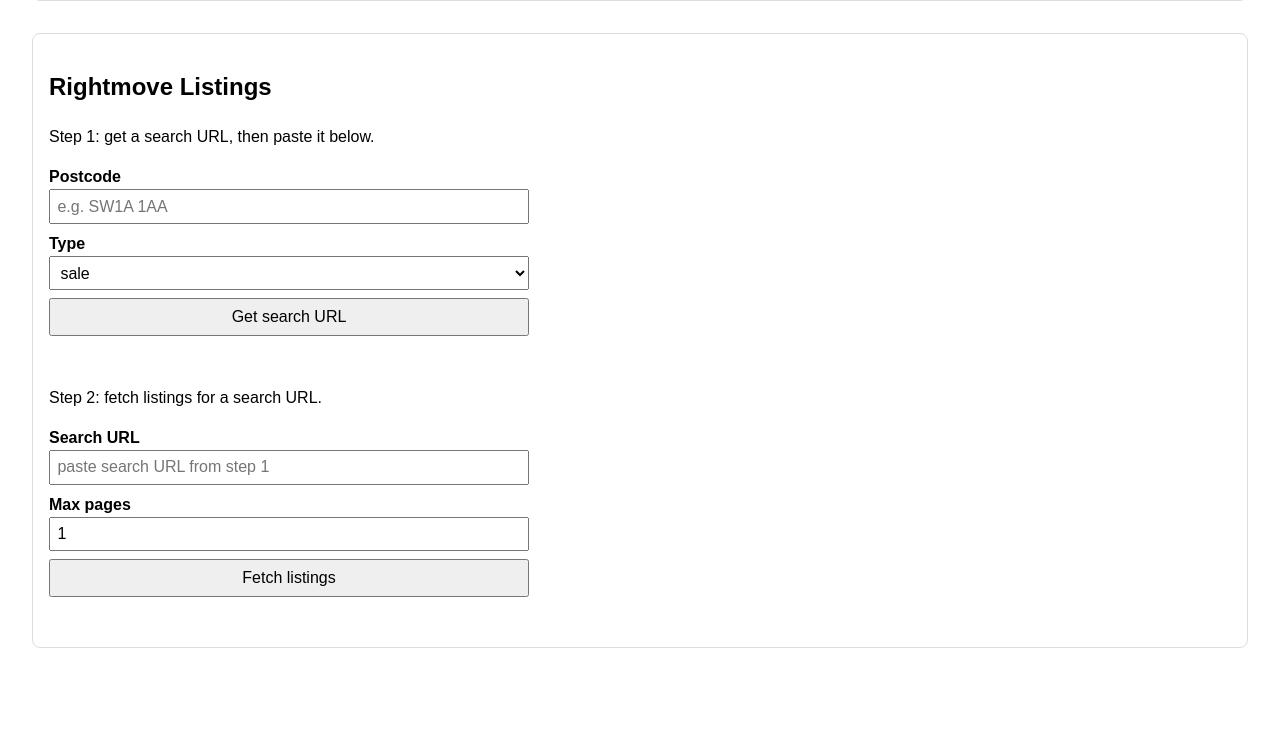
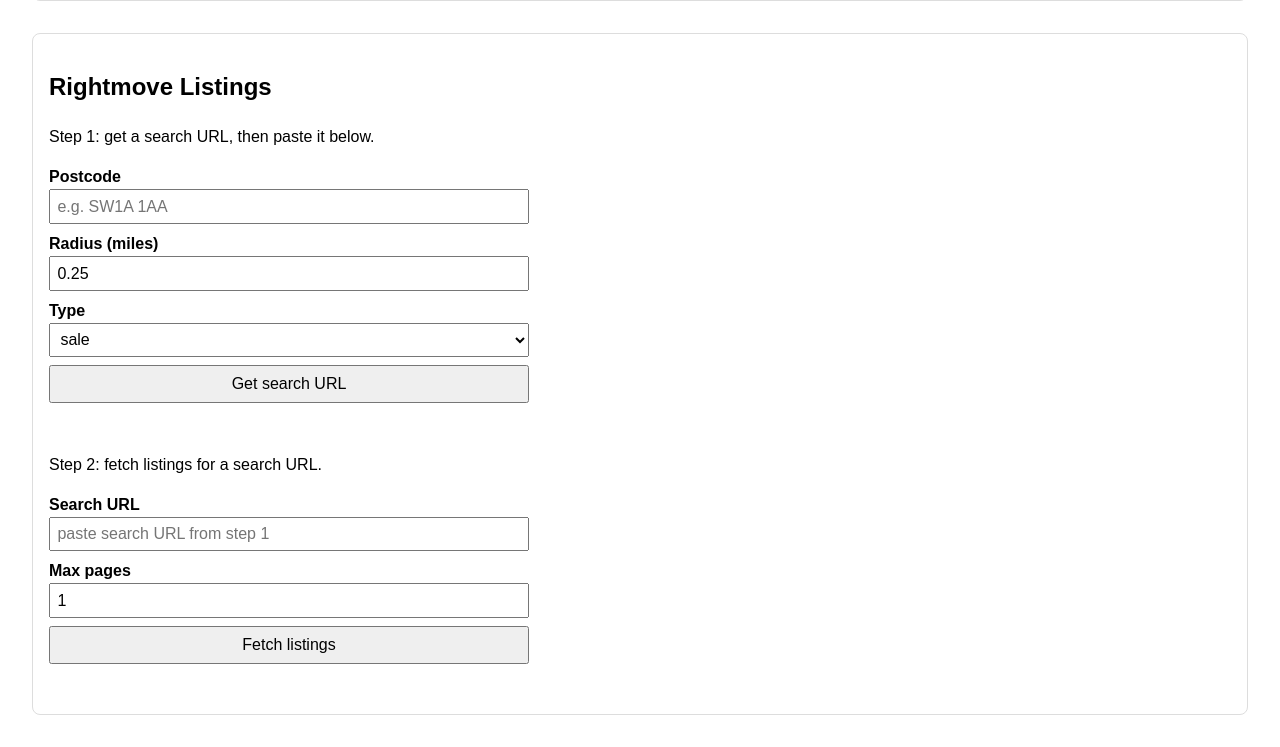
Before and after one commit to paulieb89/property-shared, a FastAPI app: page /demo/ in a window 1280 px wide. Shown: the part 864-1611 px from the top of the page. Before the commit the page ends 1512 px from the top, so only its background shows below. Run offline with FastAPI, Linux system fonts and the light colour scheme.

Commit message:
Improve Rightmove postcode defaults

```diff
--- a/app/web/templates/index.html
+++ b/app/web/templates/index.html
@@ -68,6 +68,9 @@
       <label>Postcode
         <input name="postcode" placeholder="e.g. SW1A 1AA" required>
       </label>
+      <label>Radius (miles)
+        <input name="radius" type="number" step="0.25" value="0.25">
+      </label>
       <label>Type
         <select name="property_type">
           <option value="sale">sale</option>
--- a/property_core/rightmove_location.py
+++ b/property_core/rightmove_location.py
@@ -100,6 +100,11 @@
                 f"Could not find location identifier for postcode '{postcode}'."
             )
 
+        # Full postcodes tend to be very tight searches; default to a small radius
+        # so the first request is more likely to return results.
+        if radius is None and location_identifier.startswith("POSTCODE^"):
+            radius = 0.25
+
         property_path = self.PROPERTY_TYPES.get(property_type, "property-for-sale")
         base_url = f"https://www.rightmove.co.uk/{property_path}/find.html"
 
```
Also changed, not shown: README.md.
